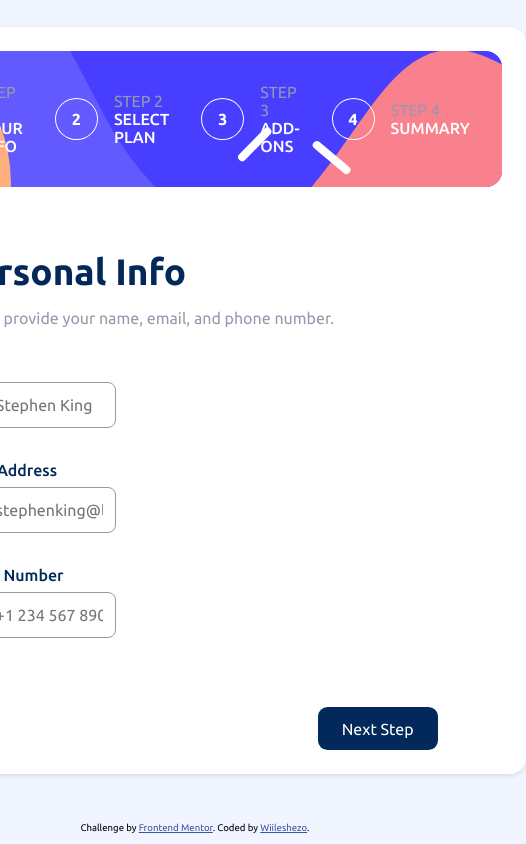
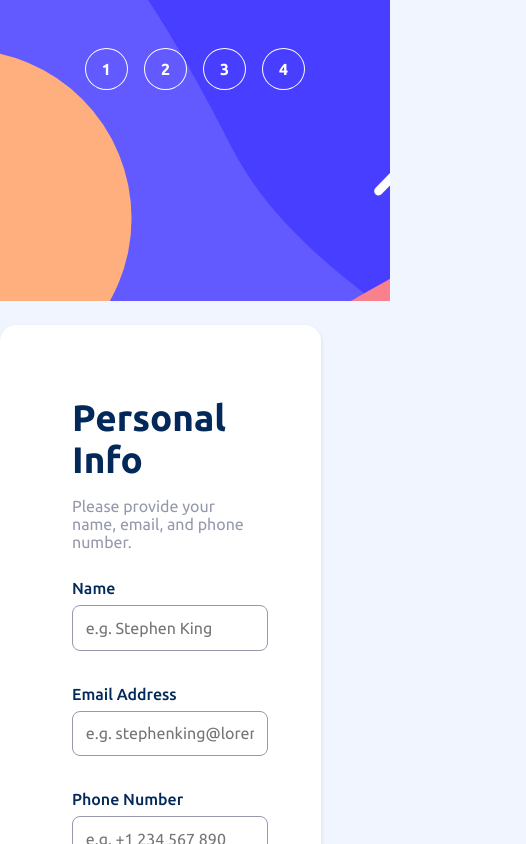
Before and after one commit to Wiileshezo/multi-step-form-main, a Vue app: page / in a window 390 px wide. Shown: the top 844 px of the page, 526 px wide, since content can reach past the window. Built offline with nearby package versions, Linux system fonts and the light colour scheme.

Commit message:
add some styles

```diff
--- a/src/App.vue
+++ b/src/App.vue
@@ -2,12 +2,7 @@
 
 <template>
   <multi-step-form></multi-step-form>
-
   <the-footer />
 </template>
 
-<style>
-.container {
-  width: 70vw;
-}
-</style>
+<style></style>
--- a/src/components/steps/StepPersonalInfo.vue
+++ b/src/components/steps/StepPersonalInfo.vue
@@ -42,7 +42,8 @@
 <style scoped>
 form {
   display: grid;
-  padding-inline: 4rem;
+  padding-inline: 3rem;
+  justify-content: center;
 }
 input,
 button,
@@ -72,15 +73,13 @@ label {
 }
 .btn-card {
   align-items: flex-end;
-  padding-top: 3rem;
+  padding-top: 6rem;
 }
-input {
-  width: 100%;
-}
+
 .text-input {
   padding: 0.8rem;
   border-radius: 0.5rem;
   border: 1px solid var(--Grey500);
-  width: 35vw;
+  width: 95%;
 }
 </style>
--- a/src/components/views/MultiStepForm.vue
+++ b/src/components/views/MultiStepForm.vue
@@ -4,8 +4,15 @@ import SidebarSteps from "./SidebarSteps.vue";
 </script>
 
 <template>
-  <!-- <base-card class="multi-step-container display-flex direction-row card"> -->
-  <base-card class="multi-step-container card">
+  <div
+    class="sidebar-container-mobile display-flex justify-content-center gap1"
+  >
+    <div><h2 class="number">1</h2></div>
+    <div><h2 class="number">2</h2></div>
+    <div><h2 class="number">3</h2></div>
+    <div><h2 class="number">4</h2></div>
+  </div>
+  <base-card class="multi-step-container display-flex card">
     <sidebar-steps></sidebar-steps>
     <step-navigation></step-navigation>
   </base-card>
@@ -13,21 +20,35 @@ import SidebarSteps from "./SidebarSteps.vue";
 
 <style scoped>
 .multi-step-container {
-  margin-top: 7vw;
+  margin-top: 6vw;
   padding: 1.5rem;
   gap: 1rem;
-
-  display: grid;
-  grid-template-columns: 1fr 2fr;
+  flex-direction: row;
+  width: 70vw;
 }
 .card {
   background: var(--White);
   box-shadow: 0 2px 5px rgba(0, 0, 0, 0.1);
 }
 
+.sidebar-container-mobile {
+  display: none;
+}
+
 @media (max-width: 600px) {
   .multi-step-container {
-    grid-template-columns: 1fr;
+    flex-direction: column;
+  }
+
+  .sidebar-container-mobile {
+    background-image: url(@/images/bg-sidebar-mobile.svg);
+    display: flex;
+    flex-direction: row;
+    width: 100vw;
+    height: 30vh;
+    background-repeat: no-repeat;
+    background-size: cover;
+    padding-top: 3rem;
   }
 }
 </style>
--- a/src/components/views/SidebarSteps.vue
+++ b/src/components/views/SidebarSteps.vue
@@ -1,7 +1,7 @@
 <script setup></script>
 
 <template>
-  <div class="sidebar-container display-flex border-radius gap1">
+  <div class="sidebar-container-desktop border-radius">
     <div class="display-flex direction-row gap1 align-items-center">
       <h2 class="number">1</h2>
       <div class="display-flex direction-column step-side">
@@ -34,26 +34,23 @@
 </template>
 
 <style scoped>
-.sidebar-container {
+.sidebar-container-desktop {
   background-image: url(@/images/bg-sidebar-desktop.svg);
   background-repeat: no-repeat;
   background-size: cover;
   background-position: center;
   padding: 2rem;
-  flex-grow: 0.4;
+  flex-grow: 0.3;
+  display: flex;
   flex-direction: column;
   gap: 2rem;
+  width: 10vw;
 }
+
 .step-side {
   flex-grow: 0.5;
 }
-.number {
-  color: var(--White);
-  padding: 0.7rem 1rem;
-  border: 1px solid var(--White);
-  border-radius: 50%;
-  font-size: 1rem;
-}
+
 .step {
   color: var(--Grey500);
 }
@@ -62,9 +59,8 @@
   font-weight: 500;
 }
 @media (max-width: 600px) {
-  .sidebar-container {
-    background-image: url(@/images/bg-sidebar-mobile.svg);
-    flex-direction: row;
+  .sidebar-container-desktop {
+    display: none;
   }
 }
 </style>
--- a/src/components/views/StepNavigation.vue
+++ b/src/components/views/StepNavigation.vue
@@ -3,9 +3,13 @@ import StepPersonalInfo from "../steps/StepPersonalInfo.vue";
 </script>
 
 <template>
-  <div>
+  <div class="step-navigation-container display-flex direction-column gap1">
     <step-personal-info></step-personal-info>
   </div>
 </template>
 
-<style scoped></style>
+<style scoped>
+.step-navigation-container {
+  flex-grow: 1;
+}
+</style>
--- a/src/css/style.css
+++ b/src/css/style.css
@@ -68,5 +68,13 @@ body {
   gap: 1rem;
 }
 
+.number {
+  color: var(--White);
+  padding: 0.7rem 1rem;
+  border: 1px solid var(--White);
+  border-radius: 50%;
+  font-size: 1rem;
+}
+
 @media screen and (max-width: 700px) {
 }
```
